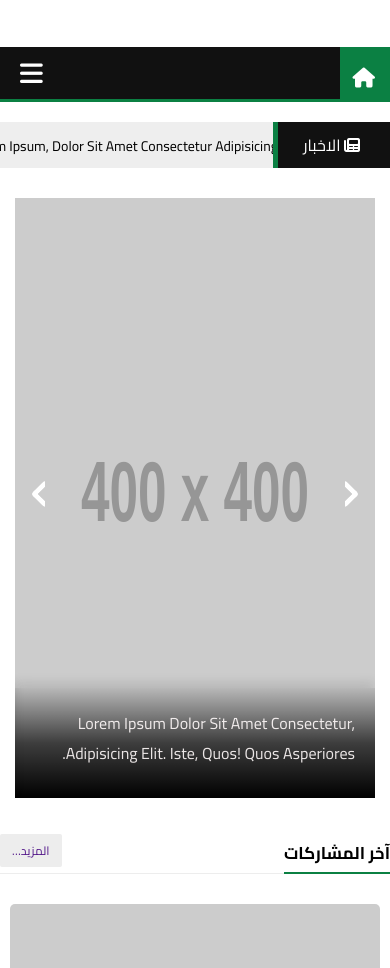
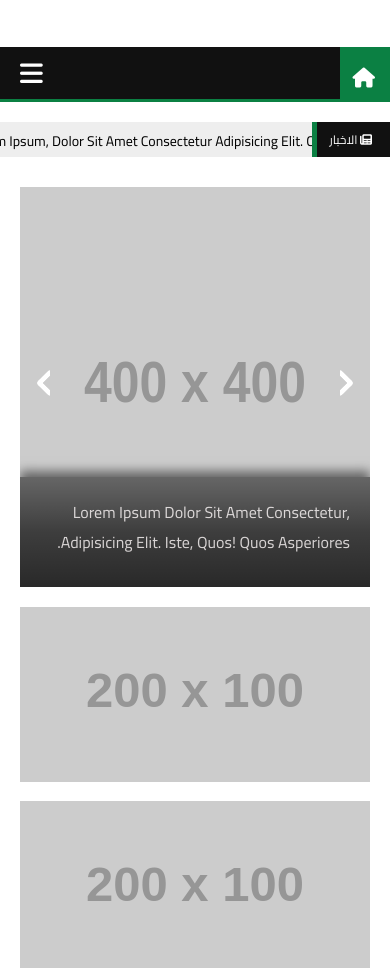
Before and after one commit to AhmedMagdy790/blog, a plain HTML site: page index.html in a window 390 px wide. Shown: the part 132-1100 px from the top of the page. Drawn offline with Linux system fonts and the light colour scheme; placeholder pictures from the web are drawn by us.

Commit message:
update blog

```diff
--- a/css/master.css
+++ b/css/master.css
@@ -63,6 +63,7 @@ html {
     justify-content: space-between;
     align-items: center;
     border-bottom: 1px solid #ededed;
+    padding: 0 15px;
 }
 
 .headline h2 {
@@ -433,6 +434,15 @@ header #top-bar {
     font-size: 16px;
 }
 
+@media (max-width: 600px) {
+    .ticker-title {
+        position: relative;
+        padding: 6px 18px;
+        color: #fff;
+        font-size: 12px;
+    }
+}
+
 .ticker-title::after {
     content: '';
     position: absolute;
@@ -475,26 +485,46 @@ header #top-bar {
 }
 
 /* slider */
-* {
-    box-sizing: border-box;
-    margin: 0;
-    padding: 0;
+
+.area-slider-show {
+    display: flex;
+    align-items: center;
+    justify-content: center;
+    padding: 0 20px;
+    gap: 20px;
+    height: 480px;
 }
 
 .slider-show {
+    width: calc(100% - 220px);
+    height: 100%;
+}
+
+.slider-area-left {
     display: flex;
+    flex-direction: column;
     align-items: center;
     justify-content: center;
     gap: 20px;
+    height: 100%;
+}
+
+.slider-area-left .image {
+    height: 50%;
+    width: 100%;
+    overflow: hidden;
+}
+
+.slider-area-left .image img {
+    width: 100%;
+    height: 100%;
 }
 
  .slider {
-    max-width: 800px;
     width: 100%;
-    height: 600px;
+    height: 100%;
     position: relative;
     user-select: none;
-    margin: 0 15px;
  }
 
  .slider .controler {
@@ -531,11 +561,11 @@ header #top-bar {
  }
 
  .next::after {
-    transform: rotateZ(45deg);
+    transform: rotateZ(225deg);
  }
 
  .prev::after {
-    transform: rotateZ(225deg);
+    transform: rotateZ(45deg);
  }
 
  .next::after,
@@ -555,16 +585,35 @@ header #top-bar {
    z-index: 1;
    position: absolute;
    left: 0%;
-    /* transition: 0.8s; */
+   right: 0%;
 }
 
- .slider-content .item:first-child {
-   z-index: 2;
+.slider-content .item:is(.center-to-right , .left-to-center, .right-to-center, .center-to-left) {
+   animation-duration: 1s;
 }
 
- .slider-content .item.transition {
-   transition: 1s ease-in-out;
+/* Next */
+.slider-content .item.center-to-right {
+   transform: translateX(100%);
+    animation-name: centerToRight;
  }
+
+.slider-content .item.left-to-center {
+   animation-name: leftToCenter;
+   transform: translateX(0%);
+}
+
+/* Prev */
+.slider-content .item.right-to-center {
+   transform: translateX(0%);
+    animation-name: RightToCenter;
+ }
+
+.slider-content .item.center-to-left {
+   animation-name: centerToLeft;
+   transform: translateX(-100%);
+}
+
 
 
  .slider-content .item img {
@@ -584,9 +633,89 @@ header #top-bar {
    right: 0;
    padding: 20px;
    padding-bottom: 30px;
-    color: rgba(255, 250, 250, 90%);
-    box-shadow: 0px -6px 10px hsl(0deg 0% 0% / 10%);
-    background-image: linear-gradient(to Top, hsl(0deg, 0%, 0%, 100%), hsla(244, 0%, 0%, 70%), hsla(244, 0%, 0%, 10%));
+   color: rgba(255, 250, 250, 80%);
+   box-shadow: 0px -6px 10px hsl(0deg 0% 0% / 50%);
+   background-image: linear-gradient(to Top, hsla(244, 0%, 0%, 80%), hsla(244, 0%, 0%, 70%), hsla(244, 0%, 0%, 50%));
+}
+
+@media (max-width: 992px) {
+    .area-slider-show {
+        flex-direction: column;
+        height: auto;
+    }
+
+    .slider-show {
+        width: 100%;
+    }
+
+    .slider-show {
+        height: 500px;
+    }
+
+    .slider-area-left {
+        width: 100%;
+        flex-direction: row;
+        gap: 10px;
+    }
+
+    .slider-area-left .image {
+        height: 100%;
+        width: 50%;
+    }
+}
+
+@media (max-width: 600px) {
+    .slider-area-left {
+        flex-direction: column;
+    }
+
+    .slider-area-left .image  {
+        width: 100%;
+    }
+
+    .slider-show {
+        height: 400px;
+    }
+}
+/* Animation */
+
+@keyframes centerToRight {
+   0% {
+      transform: translateX(0%);
+   }
+   100% {
+      transform: translateX(100%);
+   }
+}
+
+@keyframes leftToCenter {
+
+   0% {
+      transform: translateX(-100%);
+    }
+    100% {
+       transform: translateX(0%);
+    }
+}
+
+
+@keyframes RightToCenter {
+   0% {
+      transform: translateX(100%);
+   }
+   100% {
+      transform: translateX(0%);
+   }
+}
+
+@keyframes centerToLeft {
+
+   0% {
+      transform: translateX(0%);
+    }
+    100% {
+       transform: translateX(-100%);
+    }
 }
 
 
--- a/index.html
+++ b/index.html
@@ -102,11 +102,12 @@
             </div>
             <!-- slider -->
             <span class="pd-20"></span>
+            <div class="area-slider-show">
                 <div class="slider-show">
                     <div class="slider">
                         <div class="controler">
+                            <span class="next" onclick="nextButton()"></span>
                            <span class="prev" onclick="prevButton()" ></span>
-                       <span class="next" onclick="nextButton()"></span>
                         </div>
                         <div class="slider-content">
 
@@ -144,24 +145,17 @@
                         </div>
                      </div>
 
-                 <!-- <div class="slider-box-left">
-                    <div class="slide-left-item">
-                        <img src="https://placehold.jp/300x180.png" alt="">
-                        <div class="image-text">
-                            <h3><a href="#">زيادة أرباح جوجل أدسنس 100% وتوازن ظهور الإعلانات في موقعك - هام جداً</a></h3>
-
+                </div>
+                <div class="slider-area-left">
+                    <div class="image">
+                        <img src="https://placehold.jp/200x100.png" alt="">
+                    </div>
+                    <div class="image">
+                        <img src="https://placehold.jp/200x100.png" alt="">
                     </div>
                 </div>
-                    <div class="slide-left-item">
-                        <img src="https://placehold.jp/300x180.png" alt="">
-                        <div class="image-text">
-                            <h3><a href="#">زيادة أرباح جوجل أدسنس 100% وتوازن ظهور الإعلانات في موقعك - هام جداً</a></h3>
+            </div>
 
-                        </div>
-                    </div>
-                </div> -->
-
-            </div>
 
         </div>
 
--- a/js/slider.js
+++ b/js/slider.js
@@ -1,78 +1,76 @@
-
 let slider_content = document.querySelector(".slider-content");
 let items = Array.from(slider_content.children);
 
-
-let left = 0;
-let right;
-let waitSLide = new Date().getTime();
-let clearSetTimeWaitSLide;
+let prevItem;
+let centerItem = (items.length - 1);
+let nextItem;
+let waitSlide = new Date().getTime();
 function initSlider(leftOrRight) {
 
-   if(new Date().getTime() > waitSLide + 1000){
-
-      right = left + 1;
+   if(new Date().getTime() > waitSlide + 1100){
 
       items.forEach((el) => {
          el.removeAttribute("style");
-         el.classList.remove("transition");
-      })
+         el.classList.remove(
+            "center-to-right",
+            "left-to-center",
+            "right-to-center",
+            "center-to-left"
+         );
+      });
 
-      if(right > (items.length - 1)){
-         right = 0;
-      }else if(right < 0) {
-         right = (items.length - 1);
+      if(leftOrRight === false) {
+         centerItem--;
+      }else {
+         centerItem++;
       }
 
-      effectSlider(right, left, leftOrRight);
-
-      if(left > (items.length - 2)){
-         left = 0;
-      }else {
-         left++;
+      if(centerItem > (items.length - 1)){
+         centerItem = 0;
+      }else if(centerItem < 0){
+         centerItem = (items.length - 1);
       }
 
-      waitSLide = new Date().getTime();
+      // prev
+      prevItem = centerItem - 1;
+      if(prevItem > (items.length - 1)){
+         prevItem = 0;
+      }else if(prevItem < 0) {
+         prevItem = (items.length - 1);
+      }
+
+      // Next
+      nextItem = centerItem + 1;
+      if(nextItem > (items.length - 1)){
+         nextItem = 0;
+      }else if(nextItem < 0) {
+         nextItem = (items.length - 1);
+      }
+
+      effectSlider(leftOrRight, centerItem, nextItem, prevItem);
+
+      waitSlide = new Date().getTime();
    }
-
 }
 
-function effectSlider(right, left, rightOrLeft) {
-
-   let styleLeftLeft;
-   let styleLeftLeftSetTime;
-   let styleLeftRight;
-   let styleLeftRightSetTime;
+function effectSlider(rightOrLeft, centerItem, nextItem, prevItem) {
 
    if(rightOrLeft == true){
-      styleLeftLeft = "0%";
-      styleLeftRight = "-100%";
-      styleLeftRightSetTime = "100%";
-      styleLeftLeftSetTime  = "0%";
+      // Prev And Center
+      items[prevItem].style.zIndex = "99";
+      items[centerItem].style.zIndex = "99";
+
+      items[prevItem].classList.add("center-to-right");
+      items[centerItem].classList.add("left-to-center");
    }else {
-      styleLeftLeft = "0%";
-      styleLeftRight = "100%";
-      styleLeftRightSetTime = "-100%";
-      styleLeftLeftSetTime  = "0%";
+
+      // Center And Next
+      items[centerItem].style.zIndex = "99";
+      items[nextItem].style.zIndex = "99";
+
+      items[centerItem].classList.add("right-to-center");
+      items[nextItem].classList.add("center-to-left");
    }
-
-
-   items[left].style.zIndex = "33";
-   items[right].style.zIndex = "33";
-
-   items[left].style.left = styleLeftLeft;
-   items[right].style.left = styleLeftRight;
-
-
-   setTimeout(() => {
-      items[left].classList.add("transition");
-      items[right].classList.add("transition");
-
-      items[left].style.left = styleLeftRightSetTime;
-      items[right].style.left = styleLeftLeftSetTime;
-
-   },10);
-
 
 }
 
@@ -95,5 +93,9 @@ function autoPlaySlideShow(n) {
       ROL = false;
    }
    initSlider(ROL);
-   autoPlaySlideShowSetTimeClear = setTimeout(autoPlaySlideShow, 5000);
+   autoPlaySlideShowSetTimeClear = setTimeout(autoPlaySlideShow, 1000);
 }
+
+onload = () => {
+   autoPlaySlideShow();
+}
```
Lines whose indentation alone changed are shown as unchanged.
